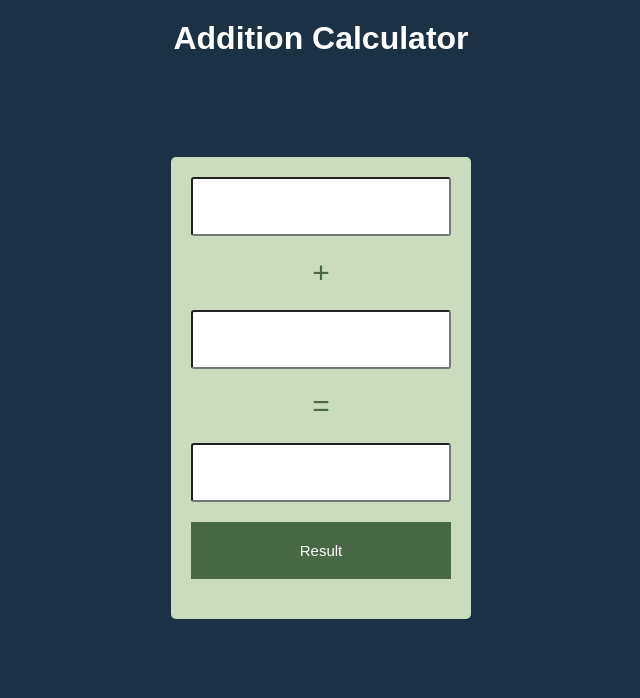
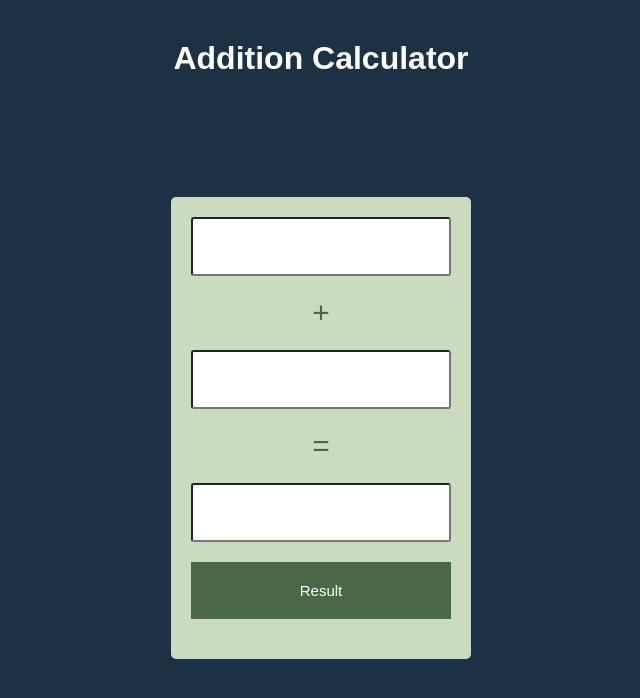
Before and after one commit to cjorqueravocos/Calculator, a plain HTML site: page index.html in a window 1280 px wide. Shown: the whole page, without its empty margins (319-959 px from the left). Drawn offline with Linux system fonts and the light colour scheme.

Commit message:
js upload

```diff
--- a/style.css
+++ b/style.css
@@ -16,7 +16,11 @@ h1 {
     margin: 20px auto;
 }
 
-
+.calculator {
+    margin: 20px auto;
+    display: flex;
+    justify-content: center;
+}
 
 .container {
     width: 300px;
```
